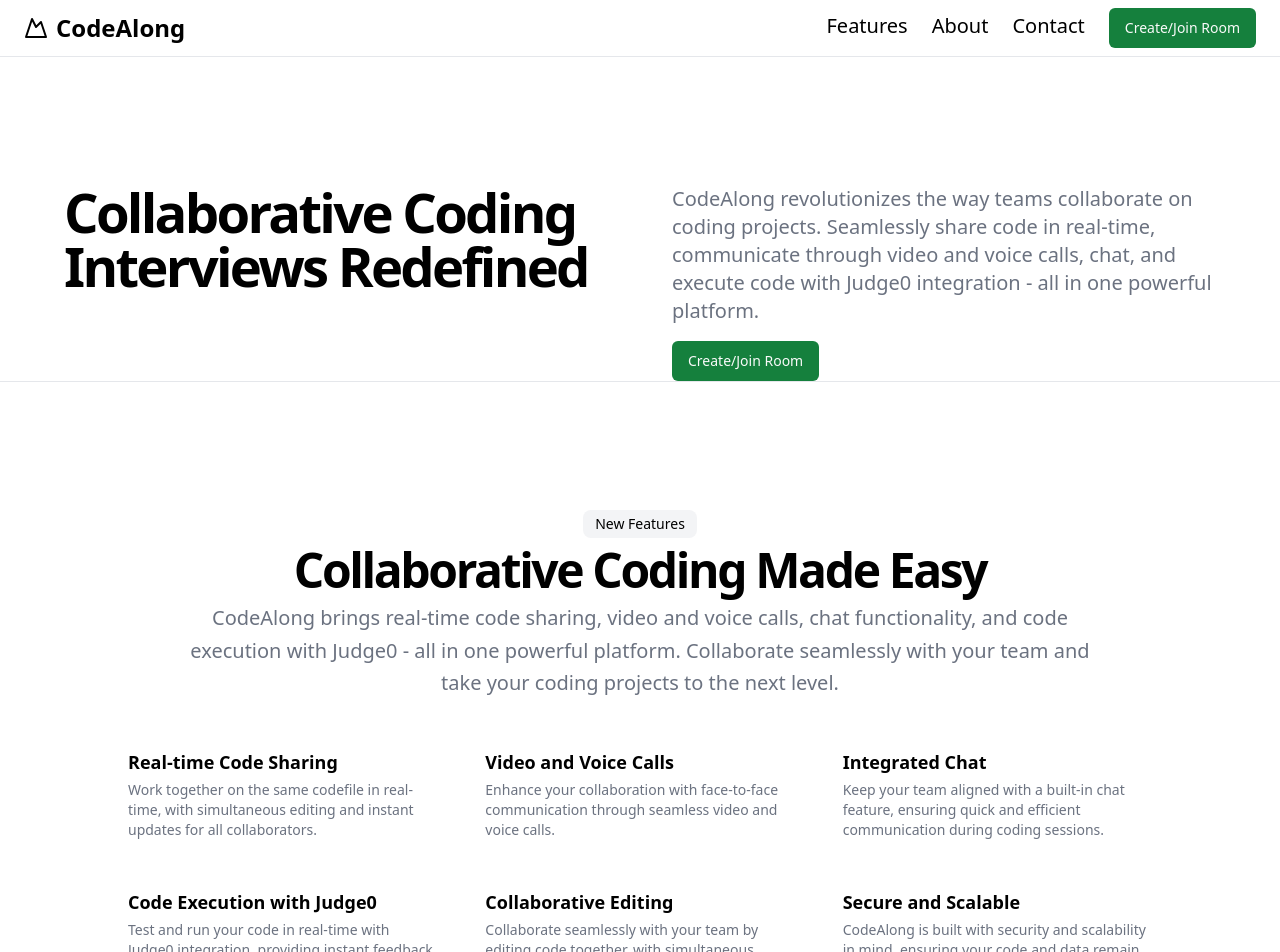
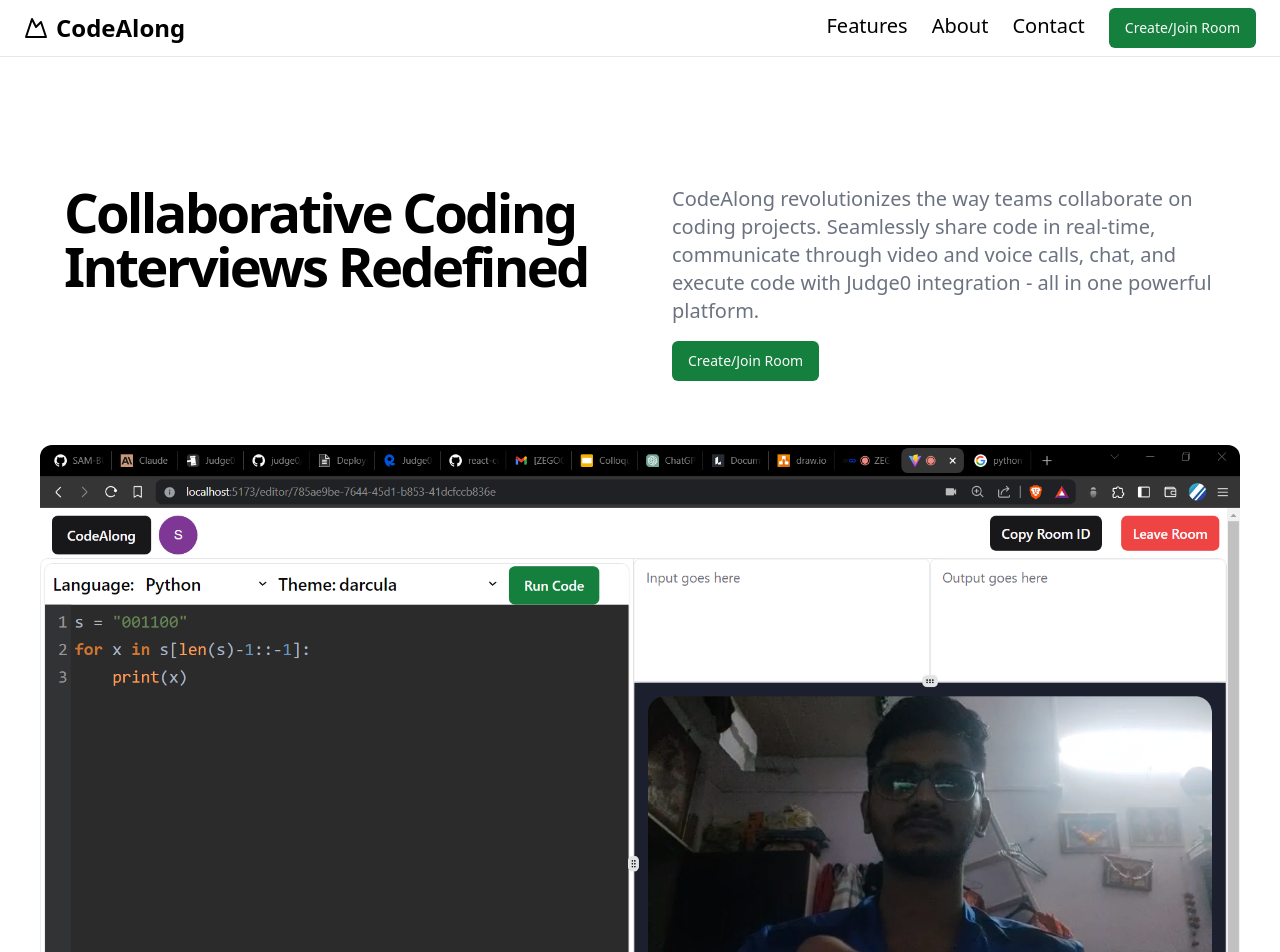
Before and after one commit to SAM-BOGHARA/CodeAlong, a React (Vite) app in the folder codealong/: page / in a window 1280 px wide. Shown: the top 952 px of the page. Built offline with nearby package versions, Linux system fonts and the light colour scheme.

Commit message:
added image again ,in public folder

```diff
--- a/codealong/src/components/landing-page.jsx
+++ b/codealong/src/components/landing-page.jsx
@@ -74,13 +74,13 @@
                 </div>
               </div>
             </div>
-            {/* <img
+            <img
               alt="Hero"
               className="mx-auto overflow-hidden rounded-xl object-cover"
               height="600"
-              src="/assets/user1.PNG"
+              src="/user1.PNG"
               width="1200"
-            /> */}
+            />
           </div>
         </section>
         <section className="w-full py-12 md:py-24 lg:py-32" id="features">
```
Also changed, not shown: codealong/public/user1.PNG (renamed from codealong/src/assets/user1.PNG).
